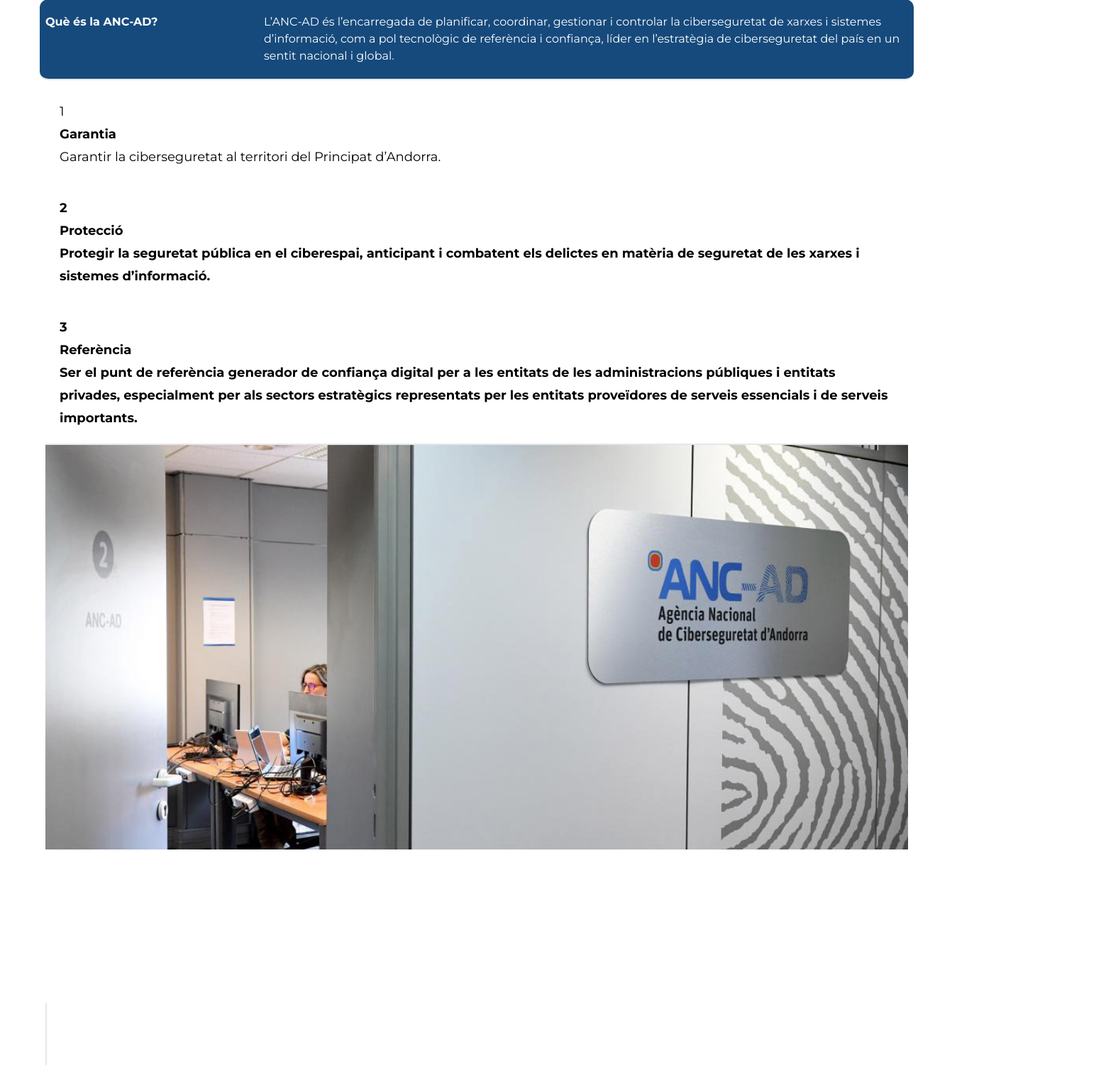
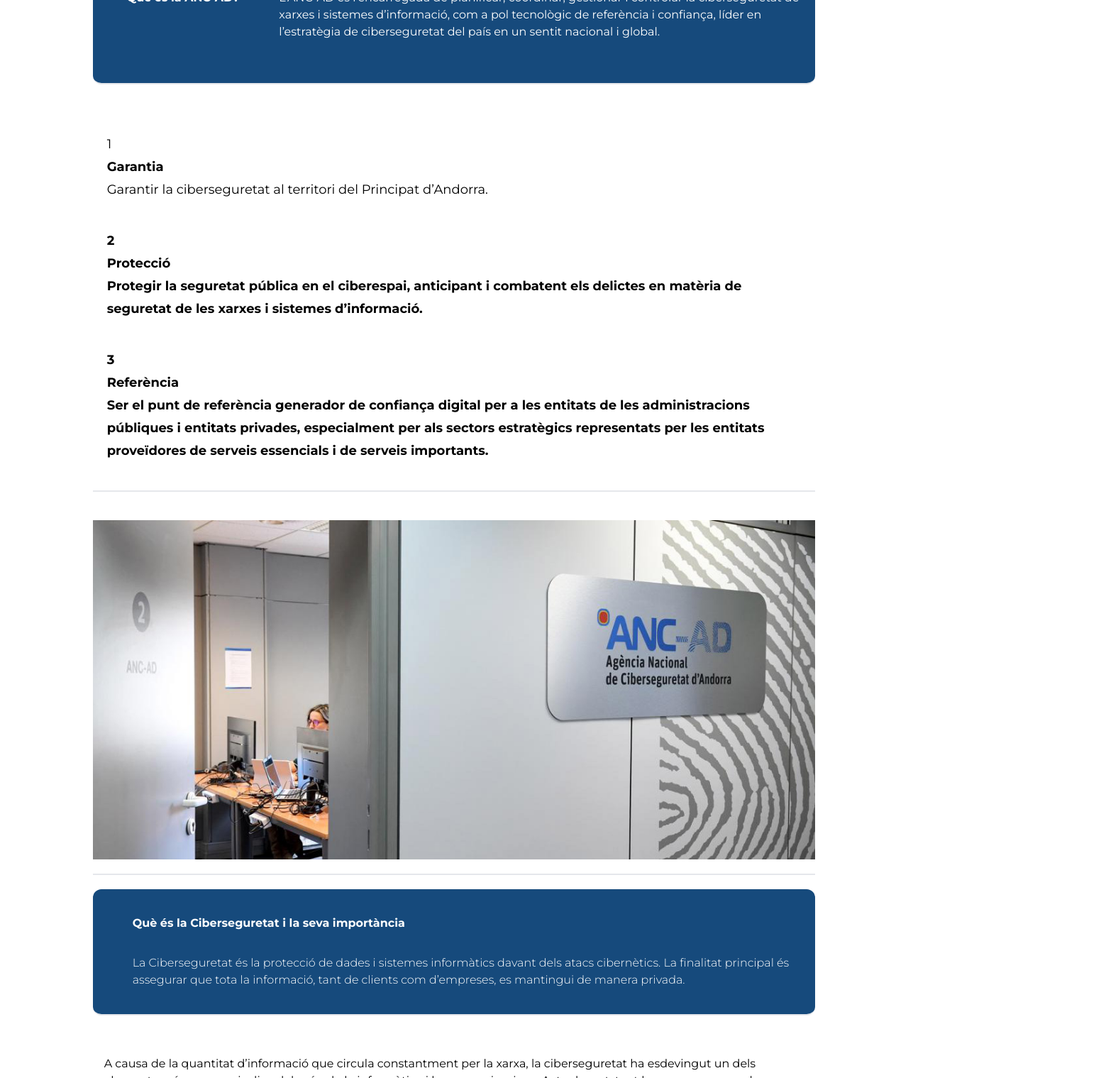
Before and after one commit to JaumeRM/WebEinesHTMLiCSS2PAC3, a website built with Parcel: page src/index.html in a window 1280 px wide. Shown: the part 543-2062 px from the top of the page at 71% size, 1552 px wide, since content can reach past the window. Built offline with nearby package versions, Linux system fonts and the light colour scheme.

Commit message:
Tailwind proves

```diff
--- a/src/assets/styles/layouts/_pac3.scss
+++ b/src/assets/styles/layouts/_pac3.scss
@@ -8,7 +8,6 @@
 
 html {
   // Box model
-  box-sizing: border-box;
   height: 100%;
 }
 
--- a/src/assets/styles/main.scss
+++ b/src/assets/styles/main.scss
@@ -24,7 +24,6 @@
  * It's a best practice to use a different partial for each page
  */
 
-@import "layouts/home";
 @import "layouts/pac3";
 
 /**
--- a/src/index.html
+++ b/src/index.html
@@ -13,26 +13,26 @@
       class="relative min-h-80 bg-[url('../images/proteccio-dades-web.jpg')] bg-no-repeat bg-center bg-cover"
     >
       <div
-        class="absolute inset-0 translate-x-1/4 translate-y-1/4 text-pac2-font-title-color font-pac2-font-title text-6xl leading-snug font-black"
+        class="relative flex items-center justify-center mt-20 text-pac2-font-title-color font-pac2-font-title text-3xl leading-snug font-black sm:text-6xl"
       >
         CIBERSEGURETAT:<br />QUI SOM?
       </div>
     </div>
 
-    <main class="w-screen">
+    <main class="w-10/12 p-4 mx-auto text-center borde">
       <div
-        class="overflow-auto font-pac2-font p-8 m-0 bg-pac2-color-background"
+        class="overflow-auto font-pac2-font p-4 m-0 bg-pac2-color-background text-pac2-font-color-dark text-left"
       >
-        <h2 class="text-gran">
+        <h2 class="text-5xl font-medium">
           Nosaltres sabem que la cibertseguretat és important
         </h2>
         <section
-          class="flex flex-wrap -mx-2 text-pac2-font-title-color bg-pac2-color-ciber pt-5 pb-5 mt-2 rounded-xl border-b-2"
+          class="flex flex-wrap -mx-2 text-pac2-font-title-color bg-pac2-color-ciber pt-5 pb-5 mt-5 mb-5 rounded-xl border-b-2"
         >
-          <div class="md:w-3/12 px-2">
-            <h2 class="font-bold">Què és la ANC-AD?</h2>
+          <div class="md:w-3/12 px-2 mt-10 mb-10">
+            <h2 class="font-bold pl-10">Què és la ANC-AD?</h2>
           </div>
-          <div class="md:w-9/12 px-2">
+          <div class="md:w-9/12 px-2 mt-10 mb-10">
             <p>
               L’ANC-AD és l’encarregada de planificar, coordinar, gestionar i
               controlar la ciberseguretat de xarxes i sistemes d’informació, com
@@ -43,9 +43,9 @@
         </section>
 
         <section
-          class="row flex-column flex-md-row text-pac2-font-color border-b-2"
+          class="flex flex-wrap -mx-2 text-pac2-font-title-color pt-5 pb-5 mt-5 mb-5 border-b-2"
         >
-          <div class="col-md-12">
+          <div class="w-full">
             <ol class="mb-0 pt-2 list-none content-[counter-reset: my-counter]">
               <li
                 class="text-pac2-font-color-dark text-lg text-left leading-8 p-5 before:content-[counter(my-counter)]"
@@ -82,8 +82,10 @@
           </div>
         </section>
 
-        <section class="row flex-column flex-md-row text-center sobre__section">
-          <div class="col-md-12">
+        <section
+          class="flex flex-wrap -mx-2 text-pac2-font-title-color pt-5 pb-5 mt-5 mb-5 border-b-2"
+        >
+          <div class="w-full">
             <picture>
               <source
                 srcset="./assets/images/anc-bon-dia.jpg?as=webp"
@@ -94,13 +96,17 @@
           </div>
         </section>
 
-        <section class="row flex-column flex-md-row sobre__section">
-          <div class="col-md-12">
-            <h2>Què és la Ciberseguretat i la seva importància</h2>
+        <section
+          class="flex flex-wrap -mx-2 text-pac2-font-title-color bg-pac2-color-ciber pt-5 pb-5 mt-5 mb-5 rounded-xl border-b-2 text-left"
+        >
+          <div class="w-full p-4">
+            <h2 class="font-bold pl-10">
+              Què és la Ciberseguretat i la seva importància
+            </h2>
           </div>
 
-          <div class="col-md-12">
-            <p>
+          <div class="w-full p-4">
+            <p class="font-light pl-10">
               La Ciberseguretat és la protecció de dades i sistemes informàtics
               davant dels atacs cibernètics. La finalitat principal és assegurar
               que tota la informació, tant de clients com d’empreses, es
@@ -109,8 +115,10 @@
           </div>
         </section>
 
-        <section class="row flex-column flex-md-row sobre__section">
-          <div class="col-md-12">
+        <section
+          class="flex flex-wrap -mx-2 text-pac2-font-color-dark pt-5 pb-5 mt-5 mb-5 border-b-2 text-left"
+        >
+          <div class="w-full p-4">
             <p>
               A causa de la quantitat d’informació que circula constantment per
               la xarxa, la ciberseguretat ha esdevingut un dels elements més
@@ -130,8 +138,10 @@
           </div>
         </section>
 
-        <section class="row flex-column flex-md-row sobre__section">
-          <div class="col-xl-8">
+        <section
+          class="flex flex-wrap -mx-2 text-pac2-font-color-dark pt-5 pb-5 mt-5 mb-5 rounded-xl border-b-2"
+        >
+          <div class="md:w-8/12 px-2">
             <figure>
               <blockquote class="p-8 border-l-2">
                 <p>
@@ -145,7 +155,7 @@
               </figcaption>
             </figure>
           </div>
-          <div class="col-md-4">
+          <div class="md:w-4/12 px-2">
             <picture>
               <source
                 srcset="./assets/images/javascript.jpg?as=webp"
```
